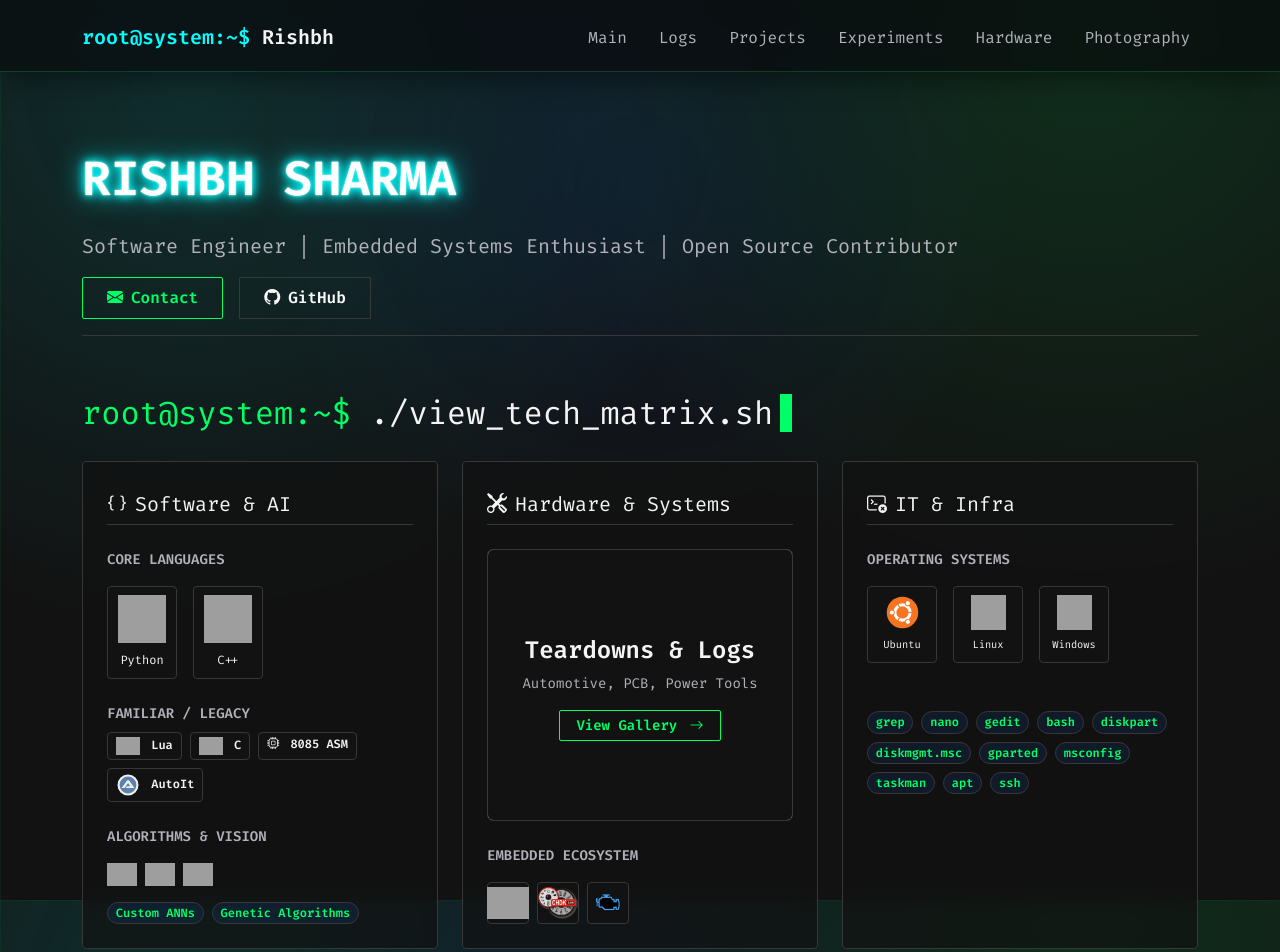
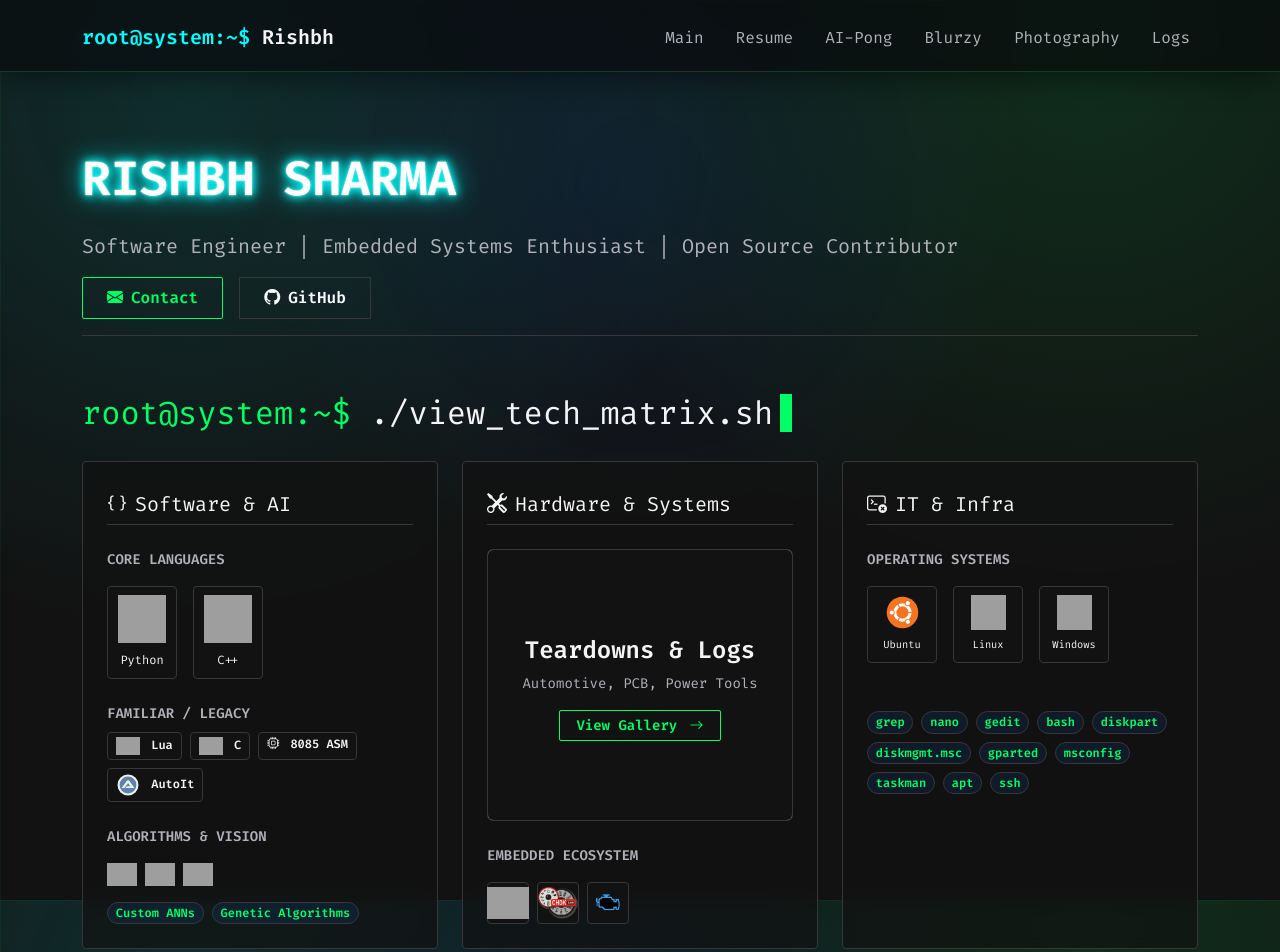
Before and after one commit to CodeRSTech/coderstech.github.io, a Jekyll site: the page built from index.md, in a window 1280 px wide. Shown: the top 952 px of the page. Built offline with Jekyll 4.4.1, drawn with Linux system fonts in a browser that asks for light colours; grey boxes are pictures that could not be loaded.

Commit message:
Update navigation links and remove commented projects
Added new navigation links for Resume, AI-Pong, Blurzy, and Photography. Removed several commented-out project links.

```diff
--- a/_data/navigation.yml
+++ b/_data/navigation.yml
@@ -2,13 +2,19 @@ brand: "Rishbh"
 links:
   - title: "Main"
     url: "/"
+  - title: "Resume"
+    url: "/Resume/"
+  - title: "AI-Pong"
+    url: "/AI-Pong/"
+  - title: "Blurzy"
+    url: "/Blurzy/"
+  - title: "Photography"
+    url: "/photography/"
   - title: "Logs"
     url: "/logs/"
-  - title: "Projects"
-    url: "/projects/"
-  - title: "Experiments"
-    url: "/experiments/"
-  - title: "Hardware"
-    url: "/hardware/"
-  - title: "Photography"
-    url: "/photography/"
+  # - title: "Experiments"
+  #   url: "/experiments/"
+  # - title: "Projects"
+  #   url: "/projects/"
+  # - title: "Hardware"
+  #   url: "/hardware/"
```
